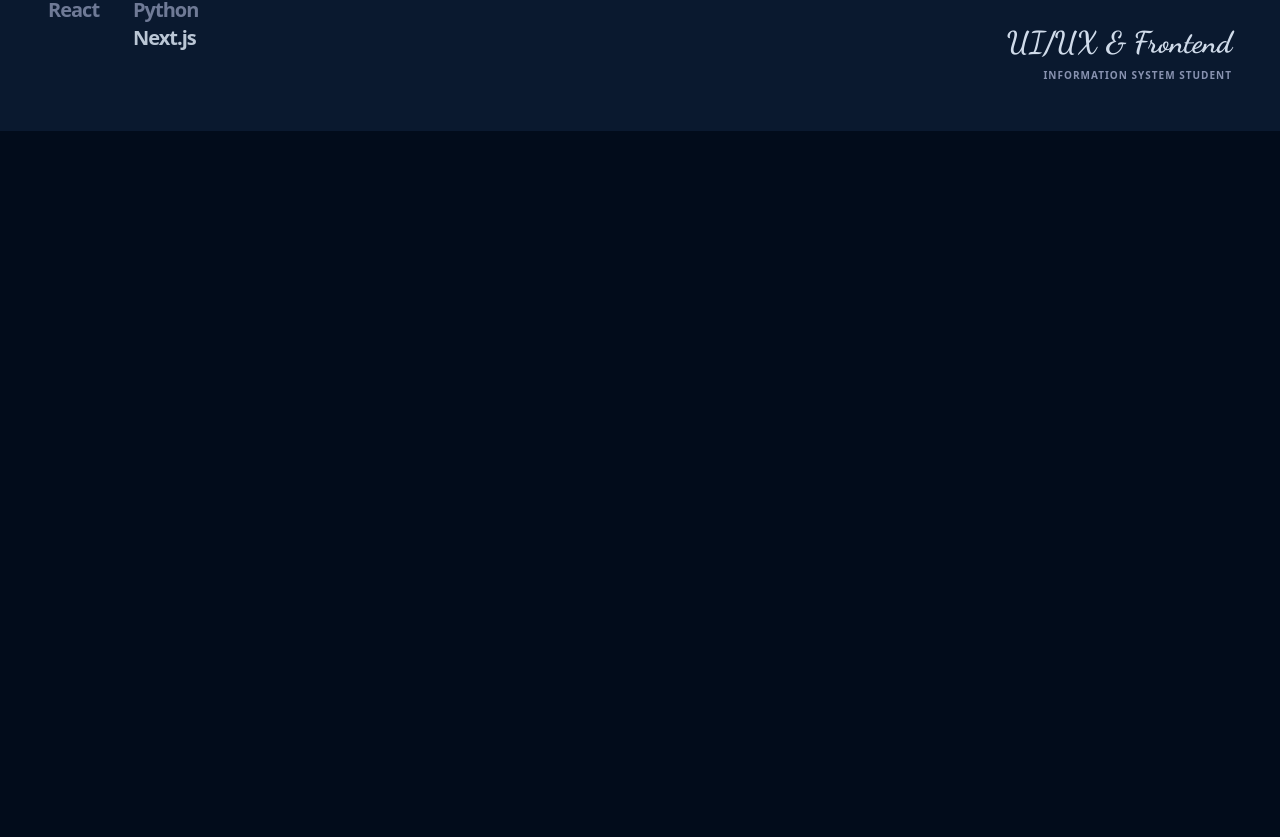
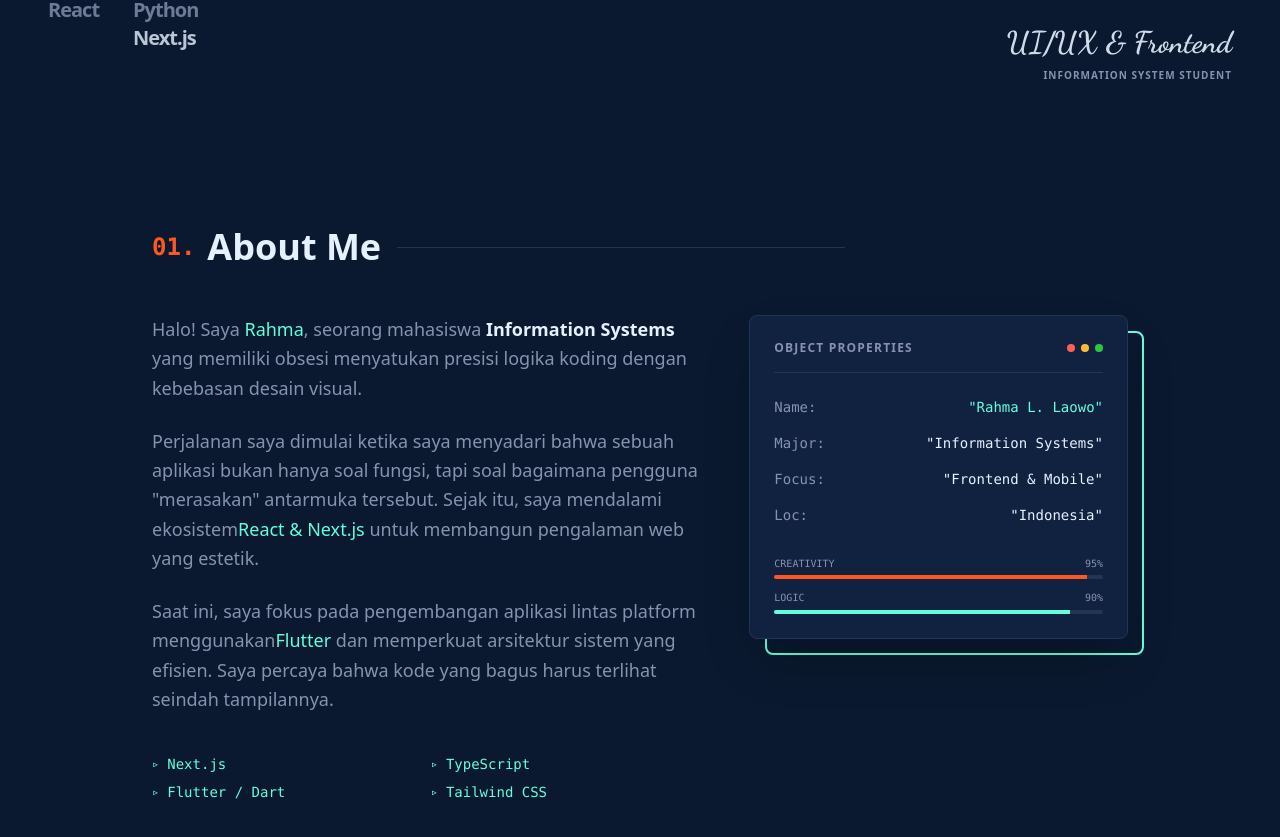
Before and after one commit to LindungiLw/my-profile-portofolio, a Next.js app: page / in a window 1280 px wide. Shown: the part 669-1506 px from the top of the page. Before the commit the page ends 800 px from the top, so only its background shows below. Built offline with nearby package versions, Linux system fonts and the light colour scheme.

Commit message:
add about me

```diff
--- a/app/page.tsx
+++ b/app/page.tsx
@@ -4,6 +4,7 @@ import { BinaryCursor } from "../components/BinaryCursor";
 import { Navigation } from "../components/Navigation";
 import Link from "next/link";
 import { useState, useRef } from "react";
+import { About } from "../components/About";
 
 // ==========================================
 // KOMPONEN KHUSUS: Kotak Seleksi (Bisa Di-Drag)
@@ -230,10 +231,10 @@ export default function Home() {
               >
                 <div className="text-center pointer-events-none">
                   <span className="block text-[#FF5722] font-bold text-xl leading-none">
-                    Software
+                    UI/UX
                   </span>
                   <span className="block font-['Dancing_Script',_cursive] text-white text-3xl leading-none -mt-1">
-                    Engineer
+                    Designer
                   </span>
                 </div>
               </BoundingBox>
@@ -250,6 +251,8 @@ export default function Home() {
             </p>
           </div>
         </section>
+
+        <About />
       </main>
     </div>
   );
--- /dev/null
+++ b/components/About.tsx
@@ -0,0 +1,129 @@
+// components/About.tsx
+
+export const About = () => {
+  return (
+    <section
+      id="about"
+      className="py-24 scroll-mt-24 mx-auto max-w-5xl px-6 relative z-40"
+    >
+      {/* Header Section dengan angka 01 ala Pro Developer */}
+      <div className="flex items-center gap-4 mb-12">
+        <h2 className="text-2xl md:text-4xl font-bold text-[#E6F1FF] flex items-center">
+          <span className="text-[#FF5722] font-mono text-xl md:text-2xl mr-3">
+            01.
+          </span>
+          About Me
+        </h2>
+        <div className="h-[1px] bg-[#233554] flex-grow max-w-md"></div>
+      </div>
+
+      <div className="grid grid-cols-1 md:grid-cols-12 gap-12 items-start">
+        {/* SISI KIRI: Narasi Biografi */}
+        <div className="md:col-span-7 text-[#8892B0] text-lg leading-relaxed space-y-6">
+          <p>
+            Halo! Saya <span className="text-[#64FFDA]">Rahma</span>, seorang
+            mahasiswa
+            <span className="text-[#E6F1FF] font-semibold">
+              {" "}
+              Information Systems
+            </span>{" "}
+            yang memiliki obsesi menyatukan presisi logika koding dengan
+            kebebasan desain visual.
+          </p>
+          <p>
+            Perjalanan saya dimulai ketika saya menyadari bahwa sebuah aplikasi
+            bukan hanya soal fungsi, tapi soal bagaimana pengguna "merasakan"
+            antarmuka tersebut. Sejak itu, saya mendalami ekosistem
+            <span className="text-[#64FFDA]">React & Next.js</span> untuk
+            membangun pengalaman web yang estetik.
+          </p>
+          <p>
+            Saat ini, saya fokus pada pengembangan aplikasi lintas platform
+            menggunakan
+            <span className="text-[#64FFDA]">Flutter</span> dan memperkuat
+            arsitektur sistem yang efisien. Saya percaya bahwa kode yang bagus
+            harus terlihat seindah tampilannya.
+          </p>
+
+          {/* List Skill Singkat */}
+          <ul className="grid grid-cols-2 gap-2 font-mono text-sm text-[#64FFDA] pt-4">
+            <li className="flex items-center gap-2">
+              <span className="text-xs">▹</span> Next.js
+            </li>
+            <li className="flex items-center gap-2">
+              <span className="text-xs">▹</span> TypeScript
+            </li>
+            <li className="flex items-center gap-2">
+              <span className="text-xs">▹</span> Flutter / Dart
+            </li>
+            <li className="flex items-center gap-2">
+              <span className="text-xs">▹</span> Tailwind CSS
+            </li>
+          </ul>
+        </div>
+
+        {/* SISI KANAN: Visual "Properties Panel" */}
+        <div className="md:col-span-5 relative group mt-8 md:mt-0">
+          {/* Frame Dekoratif di belakang panel */}
+          <div className="absolute top-4 left-4 w-full h-full border-2 border-[#64FFDA] rounded-lg z-0 group-hover:top-6 group-hover:left-6 transition-all duration-300"></div>
+
+          <div className="relative z-10 bg-[#112240] border border-[#233554] rounded-lg p-6 shadow-2xl transition-transform group-hover:-translate-y-2 group-hover:-translate-x-2 duration-300">
+            {/* Header Panel ala Figma */}
+            <div className="flex items-center justify-between mb-6 border-b border-[#233554] pb-4">
+              <span className="text-xs font-bold uppercase tracking-widest text-[#8892B0]">
+                Object Properties
+              </span>
+              <div className="flex gap-1.5">
+                <div className="w-2 h-2 rounded-full bg-[#FF5F56]"></div>
+                <div className="w-2 h-2 rounded-full bg-[#FFBD2E]"></div>
+                <div className="w-2 h-2 rounded-full bg-[#27C93F]"></div>
+              </div>
+            </div>
+
+            {/* Baris Informasi */}
+            <div className="space-y-4 font-mono text-sm">
+              <div className="flex justify-between">
+                <span className="text-[#8892B0]">Name:</span>
+                <span className="text-[#64FFDA]">"Rahma L. Laowo"</span>
+              </div>
+              <div className="flex justify-between">
+                <span className="text-[#8892B0]">Major:</span>
+                <span className="text-[#E6F1FF]">"Information Systems"</span>
+              </div>
+              <div className="flex justify-between">
+                <span className="text-[#8892B0]">Focus:</span>
+                <span className="text-[#E6F1FF]">"Frontend & Mobile"</span>
+              </div>
+              <div className="flex justify-between">
+                <span className="text-[#8892B0]">Loc:</span>
+                <span className="text-[#E6F1FF]">"Indonesia"</span>
+              </div>
+
+              {/* Progress Bars */}
+              <div className="pt-4 space-y-3">
+                <div className="space-y-1">
+                  <div className="flex justify-between text-[10px] uppercase text-[#8892B0]">
+                    <span>Creativity</span>
+                    <span>95%</span>
+                  </div>
+                  <div className="w-full h-1 bg-[#233554] rounded-full overflow-hidden">
+                    <div className="w-[95%] h-full bg-[#FF5722]"></div>
+                  </div>
+                </div>
+                <div className="space-y-1">
+                  <div className="flex justify-between text-[10px] uppercase text-[#8892B0]">
+                    <span>Logic</span>
+                    <span>90%</span>
+                  </div>
+                  <div className="w-full h-1 bg-[#233554] rounded-full overflow-hidden">
+                    <div className="w-[90%] h-full bg-[#64FFDA]"></div>
+                  </div>
+                </div>
+              </div>
+            </div>
+          </div>
+        </div>
+      </div>
+    </section>
+  );
+};
```
